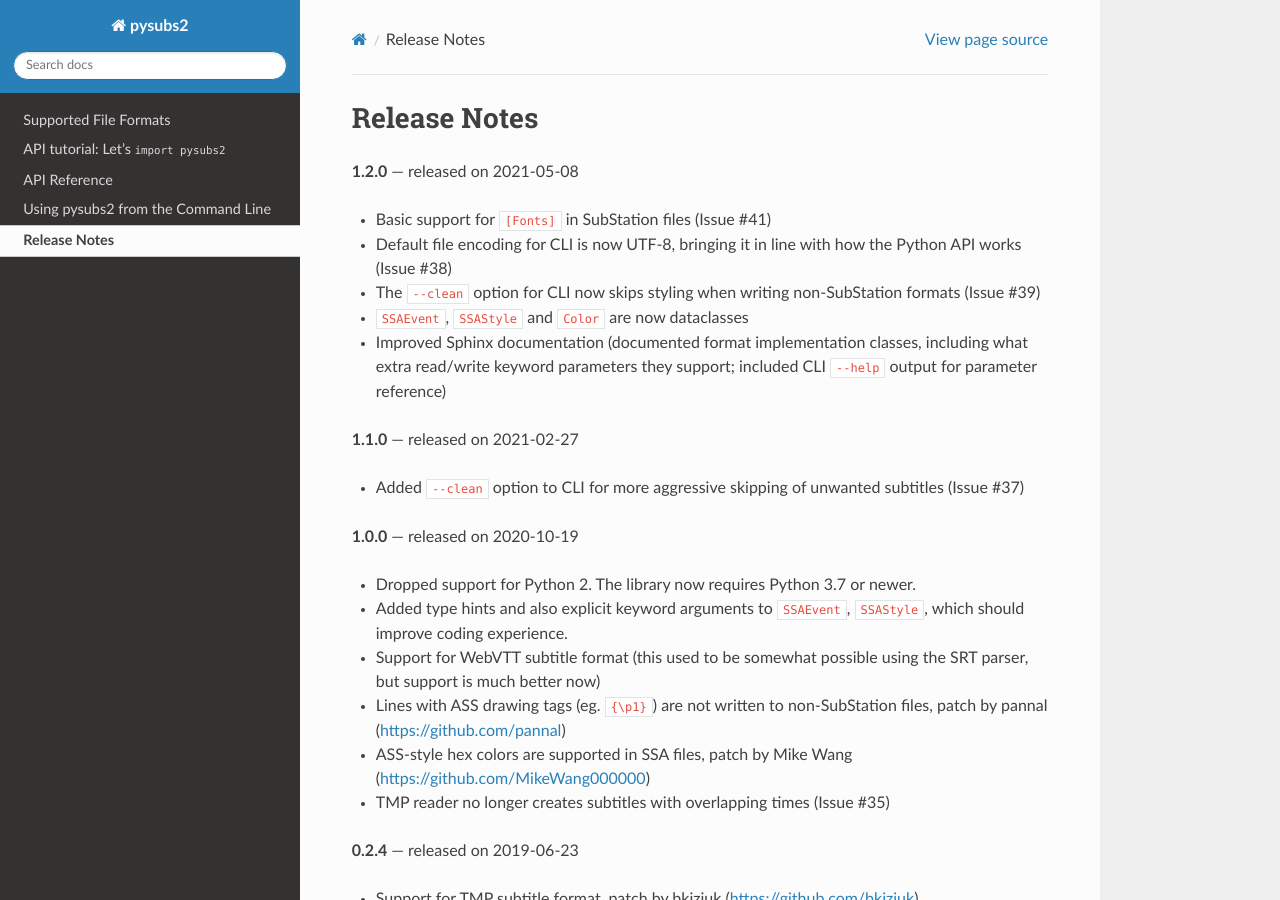
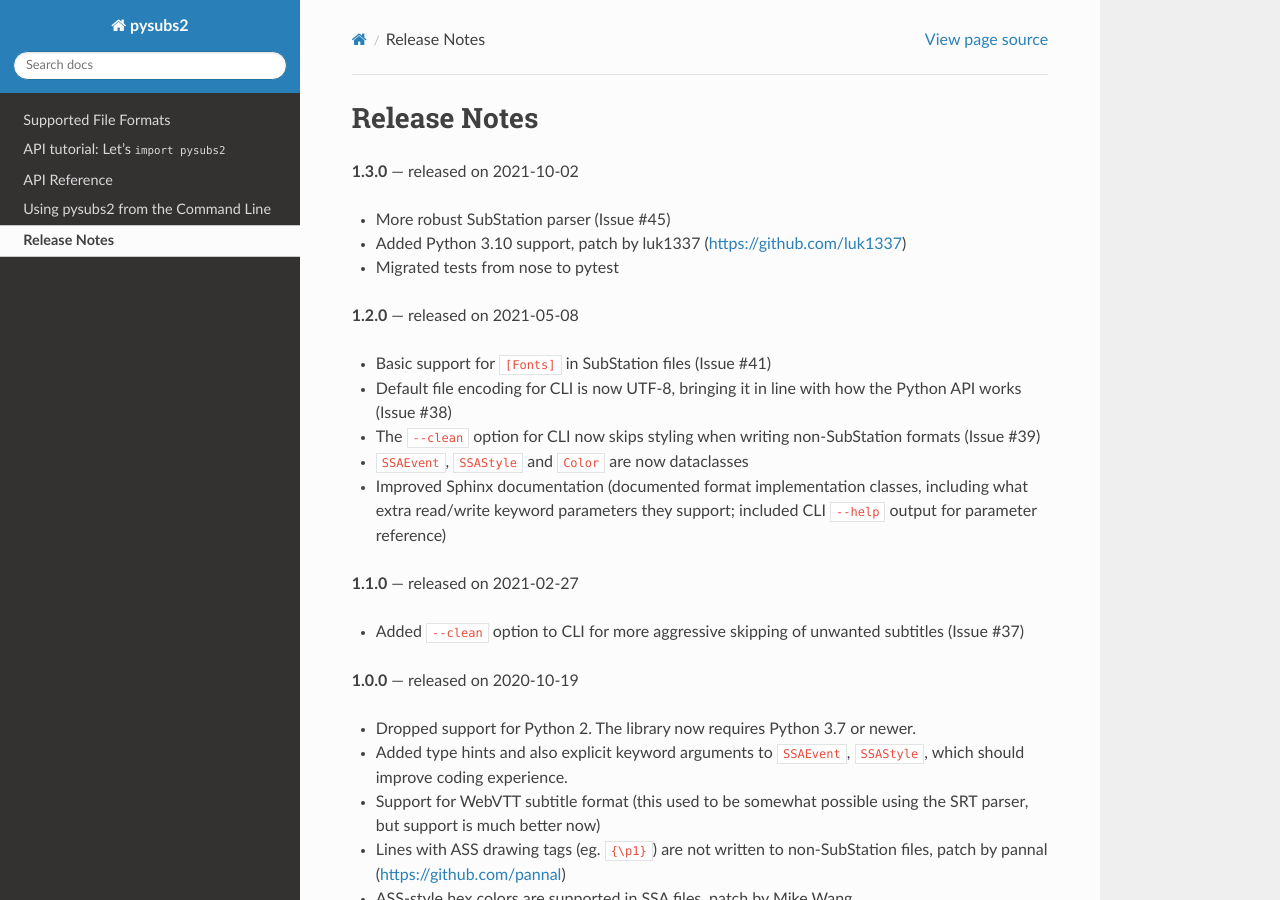
Before and after one commit to tkarabela/pysubs2, a Sphinx documentation site: the page built from docs/release-notes.rst, in a window 1280 px wide and 900 px high. Built offline with Sphinx 7.4.7 and the Read the Docs theme 2.0.0, drawn with Linux system fonts in a browser that asks for light colours; the version number could not be read and is left out; some of the changed text lies outside the part shown.

Commit message:
Version 1.3.0

```diff
--- a/docs/conf.py
+++ b/docs/conf.py
@@ -50,7 +50,7 @@
 
 # General information about the project.
 project = u'pysubs2'
-copyright = u'2014-2020, Tomas Karabela'
+copyright = u'2014-2021, Tomas Karabela'
 
 # The version info for the project you're documenting, acts as replacement for
 # |version| and |release|, also used in various other places throughout the
--- a/docs/index.rst
+++ b/docs/index.rst
@@ -46,7 +46,7 @@
 
 .. code-block:: text
 
-    Copyright (c) 2014-2020 Tomas Karabela
+    Copyright (c) 2014-2021 Tomas Karabela
 
     Permission is hereby granted, free of charge, to any person obtaining a copy
     of this software and associated documentation files (the "Software"), to deal
--- a/docs/release-notes.rst
+++ b/docs/release-notes.rst
@@ -1,5 +1,11 @@
 Release Notes
 =============
+
+**1.3.0** --- released on 2021-10-02
+
+- More robust SubStation parser (Issue #45)
+- Added Python 3.10 support, patch by luk1337 (https://github.com/luk1337)
+- Migrated tests from nose to pytest
 
 **1.2.0** --- released on 2021-05-08
 
--- a/setup.py
+++ b/setup.py
@@ -47,7 +47,8 @@
         "Intended Audience :: Developers",
         "Intended Audience :: End Users/Desktop",
         "Operating System :: OS Independent",
-        "License :: OSI Approved :: MIT License"
+        "License :: OSI Approved :: MIT License",
+        "Typing :: Typed",
         ],
     entry_points={'console_scripts': ['pysubs2 = pysubs2.cli:__main__']},
     python_requires=">=3.7",
```
Also changed, not shown: LICENSE.txt, 2 other files.
